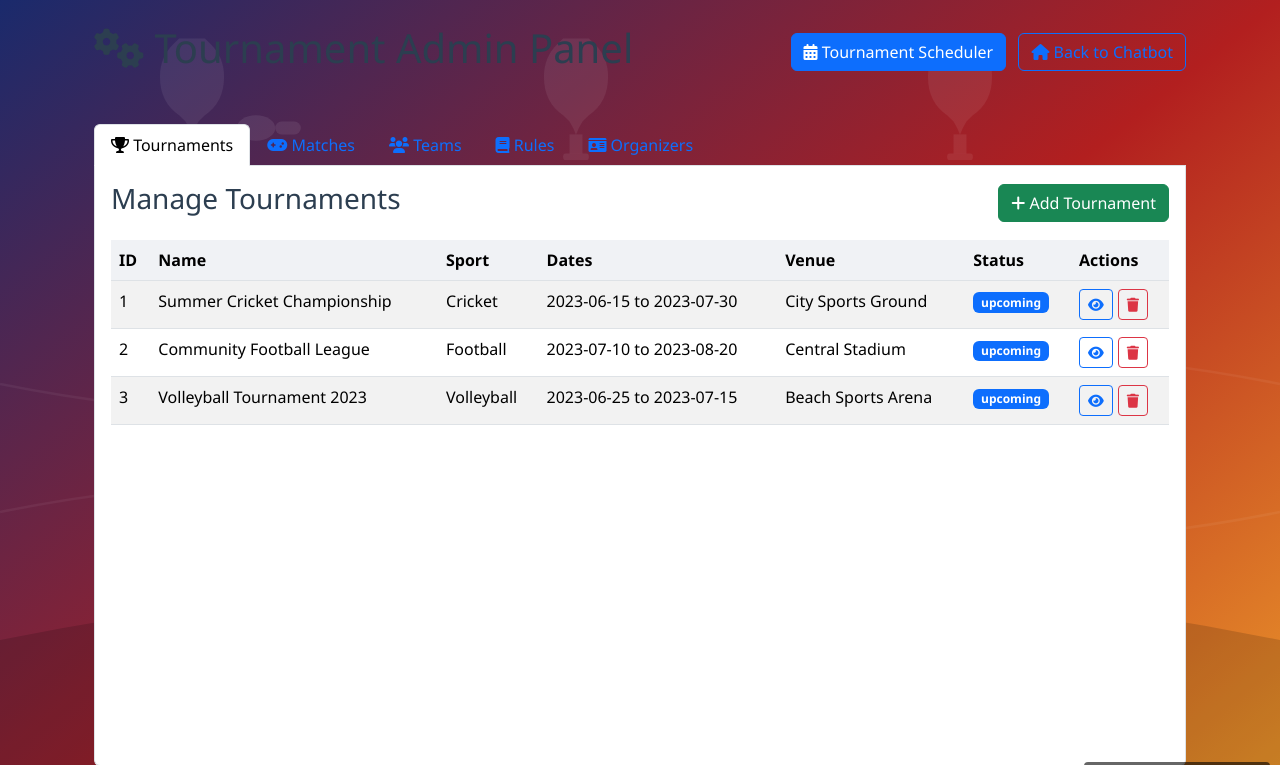
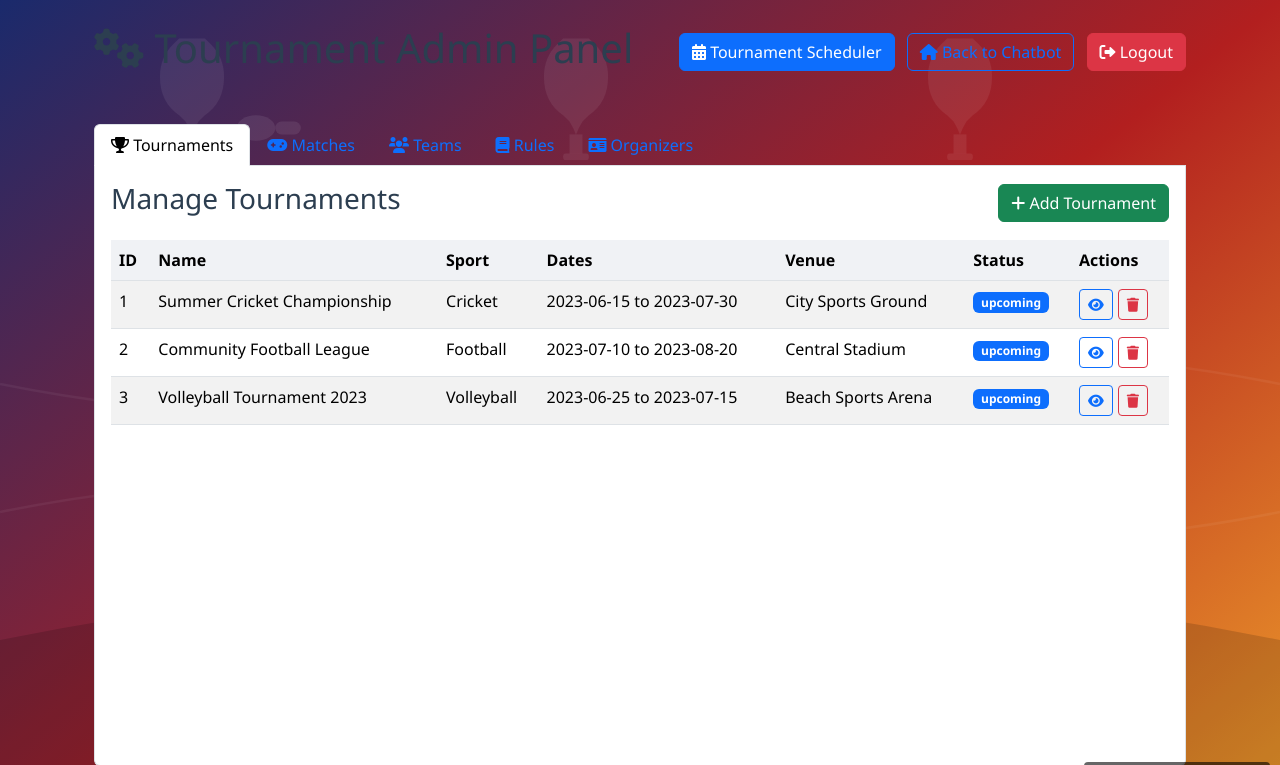
Before and after one commit to Abhishek0845/Community-Sports-Organiser, a Flask app: page /admin in a window 1280 px wide. Shown: the top 765 px of the page. Run offline with Flask 3, Linux system fonts and the light colour scheme; the visitor is signed in with stand-in values (Sample User, id 1).

Commit message:
Add team registration feature and admin panel improvements.
Replit-Commit-Author: Agent
Replit-Commit-Session-Id: 51a8b28d-718b-4dc5-b976-435b21941ec5
Replit-Commit-Screenshot-Url: https://storage.googleapis.com/screenshot-production-us-central1/168ac65f-5ee7-4b54-843d-8adbbb11736c/2294b38f-870c-4d7f-b782-28f9735ec5c5.jpg

```diff
--- a/app.py
+++ b/app.py
@@ -29,7 +29,8 @@ data_files = {
         "Football": "11 players per team, 90 minutes match (two 45-minute halves), no offside rule.",
         "Volleyball": "6 players per team, best of 3 sets, rally point scoring system.",
         "Badminton": "Singles or doubles format, 21-point games, best of 3 games.",
-        "Kabaddi": "7 players per team, 40-minute match (two 20-minute halves), raid and defense system."
+        "Kabaddi": "7 players per team, 40-minute match (two 20-minute halves), raid and defense system.",
+        "Kho Kho": "9 players per team, 9-minute innings, chasing and dodging format, players sit in alternate directions."
     },
     "organizers": [
         {
--- a/templates/admin-scheduler.html
+++ b/templates/admin-scheduler.html
@@ -134,7 +134,8 @@
             <h1><i class="fas fa-calendar-alt"></i> Admin Tournament Scheduler</h1>
             <div>
                 <a href="/admin" class="btn btn-outline-light me-2"><i class="fas fa-cogs"></i> Admin Panel</a>
-                <a href="/" class="btn btn-outline-light"><i class="fas fa-home"></i> Chatbot Home</a>
+                <a href="/" class="btn btn-outline-light me-2"><i class="fas fa-home"></i> Chatbot Home</a>
+                <a href="/logout" class="btn btn-danger"><i class="fas fa-sign-out-alt"></i> Logout</a>
             </div>
         </div>
 
--- a/templates/admin.html
+++ b/templates/admin.html
@@ -16,7 +16,8 @@
                     <h1><i class="fas fa-cogs"></i> Tournament Admin Panel</h1>
                     <div>
                         <a href="/admin-scheduler" class="btn btn-primary me-2"><i class="fas fa-calendar-alt"></i> Tournament Scheduler</a>
-                        <a href="/" class="btn btn-outline-primary"><i class="fas fa-home"></i> Back to Chatbot</a>
+                        <a href="/" class="btn btn-outline-primary me-2"><i class="fas fa-home"></i> Back to Chatbot</a>
+                        <a href="/logout" class="btn btn-danger"><i class="fas fa-sign-out-alt"></i> Logout</a>
                     </div>
                 </div>
             </div>
--- a/templates/index.html
+++ b/templates/index.html
@@ -17,8 +17,9 @@
                     <h1><i class="fas fa-trophy"></i> Community Sports Tournament Organizer</h1>
                     <p>Ask me about tournaments, schedules, registrations, and more!</p>
                     <div class="navigation-links">
+                        <a href="/register" class="btn btn-sm btn-primary"><i class="fas fa-user-plus"></i> Register Team</a>
+                        <a href="/scheduler" class="btn btn-sm btn-outline-light"><i class="fas fa-calendar-alt"></i> Tournament Scheduler</a>
                         <a href="/admin" class="btn btn-sm btn-outline-light"><i class="fas fa-cogs"></i> Admin Panel</a>
-                        <a href="/scheduler" class="btn btn-sm btn-outline-light"><i class="fas fa-calendar-alt"></i> Tournament Scheduler</a>
                     </div>
                 </div>
 
```
